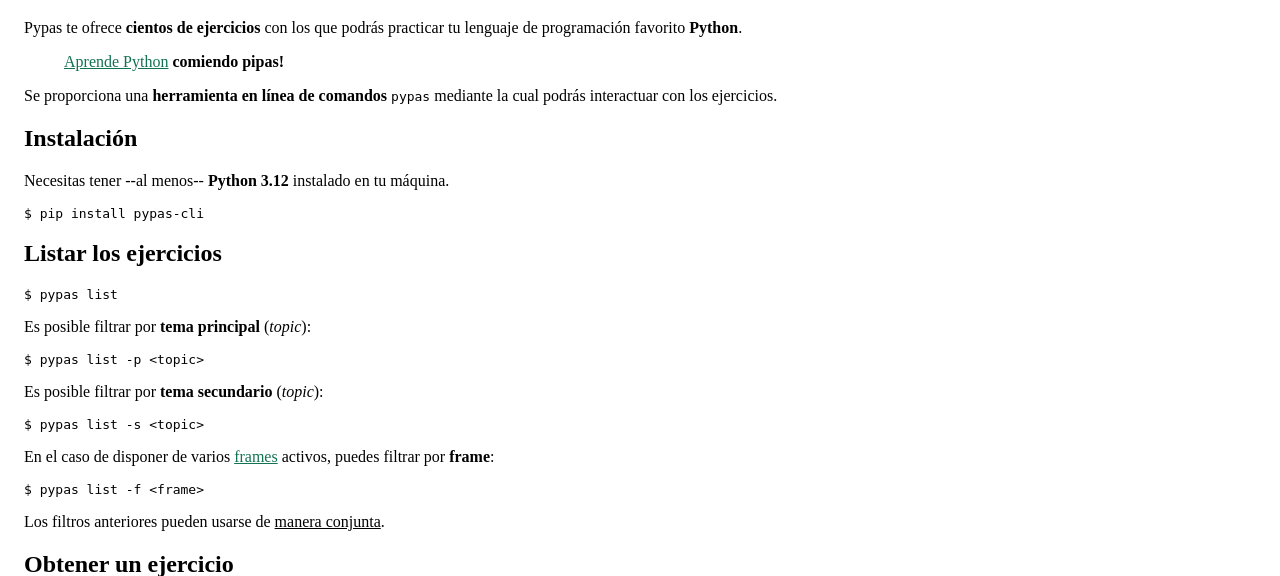
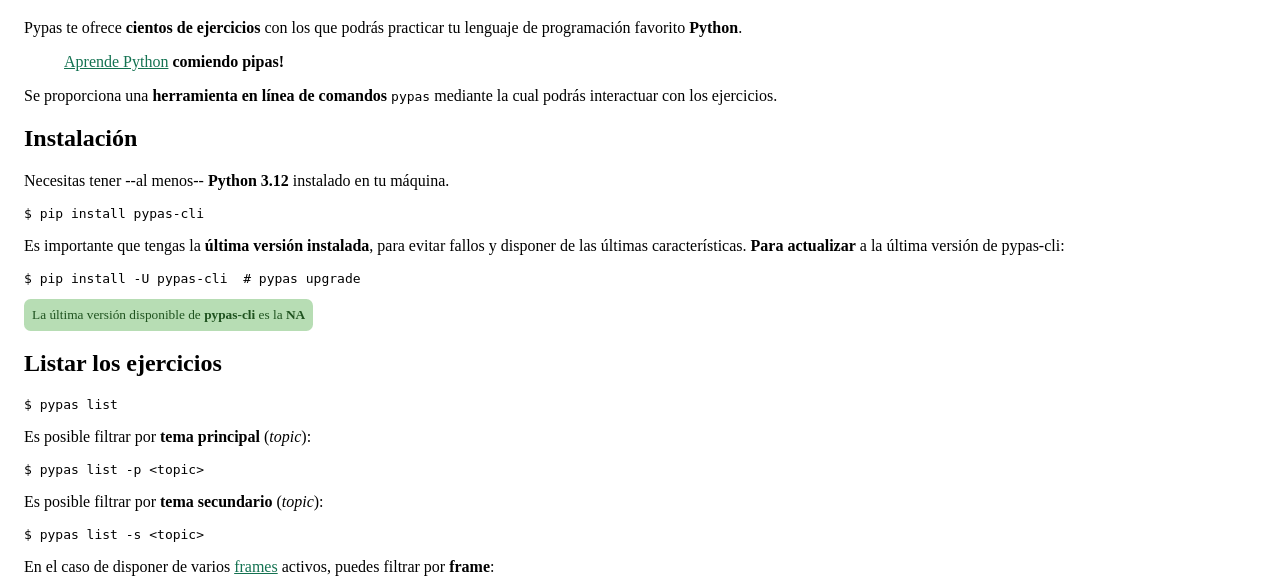
Before and after one commit to sdelquin/pypas-web, a Django app: template homepage/templates/homepage/index.html in a window 1280 px wide. Shown: the part 440-1016 px from the top of the page. Run offline with Django 5.2, Linux system fonts and the light colour scheme; the template is opened without the code that fills it, so the values that code supplies are empty; parts of the project's set-up code (start-up, migrations or seed data) failed here and were passed over; some libraries are stand-ins or nearby versions.

Commit message:
Add notes about last pypas-cli release

```diff
--- a/homepage/templates/homepage/index.html
+++ b/homepage/templates/homepage/index.html
@@ -51,6 +51,12 @@
     </h2>
     <p>Necesitas tener --al menos-- <b>Python 3.12</b> instalado en tu máquina.</p>
     <pre><code class="shell">$ pip install pypas-cli</code></pre>
+    <p>Es importante que tengas la <b>última versión instalada</b>, para evitar fallos y disponer de las últimas características. <b>Para actualizar</b> a la última versión de pypas-cli:</p>
+    <pre><code class="shell">$ pip install -U pypas-cli  # pypas upgrade</code></pre>
+    <div class="reminder">
+      <i class="fa-regular fa-star"></i>
+      La última versión disponible de <b>pypas-cli</b> es la <b>{% pypas_cli_version %}</b>
+    </div>
 
     <h2>
       <i class="fa-solid fa-table-list"></i>
@@ -215,7 +221,6 @@
     <ul>
       <li><code>pypas --version</code> te proporciona la <b>versión actual</b> instalada de <tt>pypas-cli</tt>.</li>
       <li><code>pypas --help</code> te proporciona <b>ayuda</b> del programa. Puedes aplicar <tt>--help</tt> sobre cualquier comando.</li>
-      <li><code>pypas --upgrade</code> te permite <b>actualizar</b> <tt>pypas-cli</tt> a la última versión disponible.</li>
       <li>Si quieres informar de cualquier <b>error</b> o <b>propuesta de mejora</b>, lo puedes hacer en <a href="https://github.com/sdelquin/pypas-cli/issues"><i class="fa-brands fa-github"></i> GitHub</a> o escribiendo un correo (ver <i>footer</i>).</li>
     </ul>
     <p></p>
--- a/homepage/templatetags/utils.py
+++ b/homepage/templatetags/utils.py
@@ -1,5 +1,7 @@
 import os
+import re
 
+import requests
 from django import template
 from django.conf import settings
 from django.contrib.staticfiles.finders import find
@@ -20,3 +22,15 @@
     fs_path = find(static_path)
     last_modification = os.path.getmtime(fs_path)
     return f'{url_path}?v={last_modification}'
+
+
+@register.simple_tag
+def pypas_cli_version() -> str:
+    NOT_AVAILABLE = 'NA'
+    try:
+        response = requests.get(settings.PYPAS_CLI_PYPI_URL)
+    except Exception:
+        return NOT_AVAILABLE
+    if m := re.search(r'pypas-cli (\d+\.\d+\.\d+)', response.content.decode()):
+        return m.group(1)
+    return NOT_AVAILABLE
--- a/main/settings.py
+++ b/main/settings.py
@@ -203,3 +203,5 @@
             },
         },
     }
+
+PYPAS_CLI_PYPI_URL = config('PYPAS_CLI_PYPI_URL', default='https://pypi.org/project/pypas-cli/')
--- a/requirements.txt
+++ b/requirements.txt
@@ -6,3 +6,4 @@
 django-rq==2.10.2
 toml==0.10.2
 pytest-dependency==0.6.0
+requests==2.32.3
```
